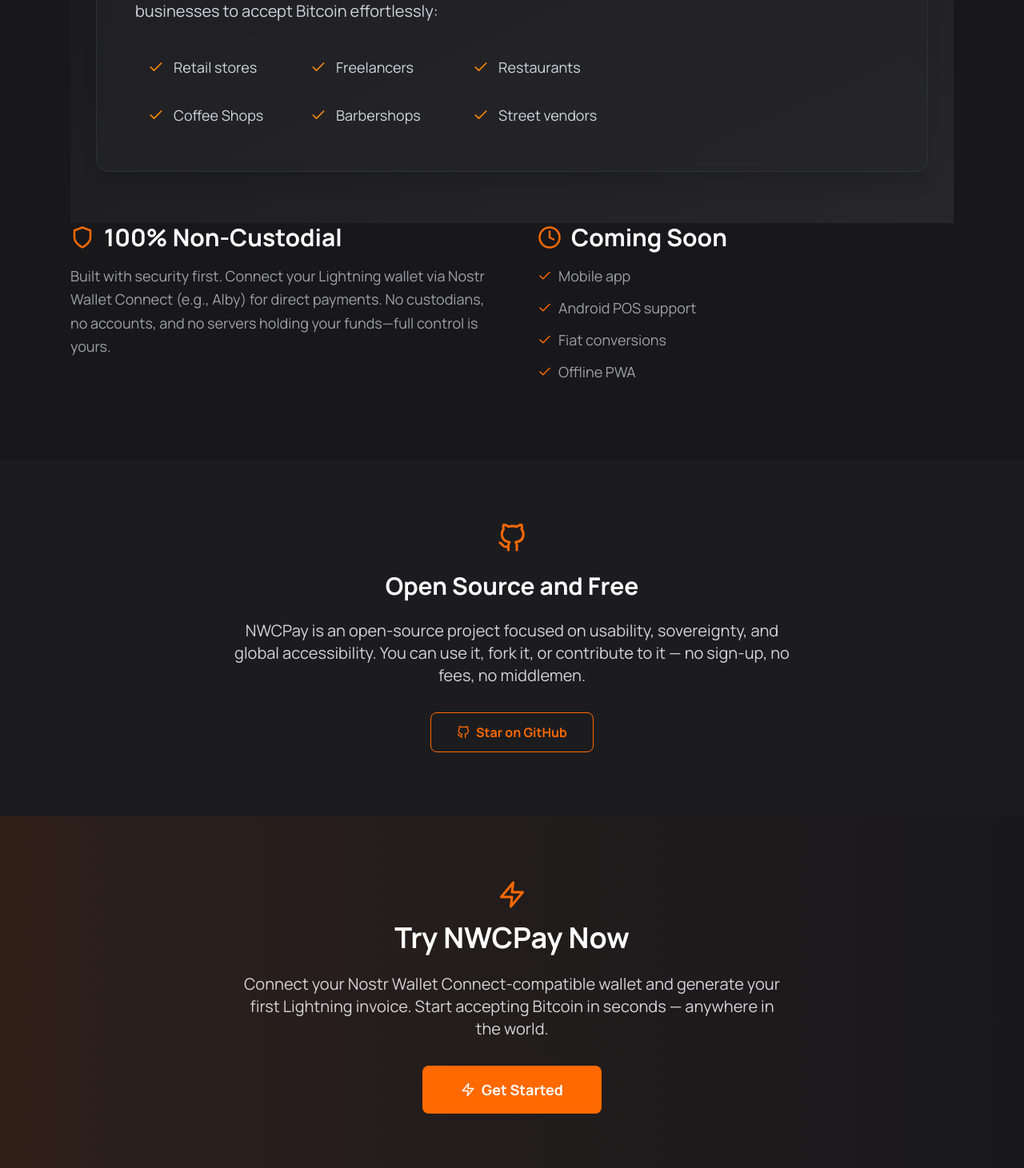
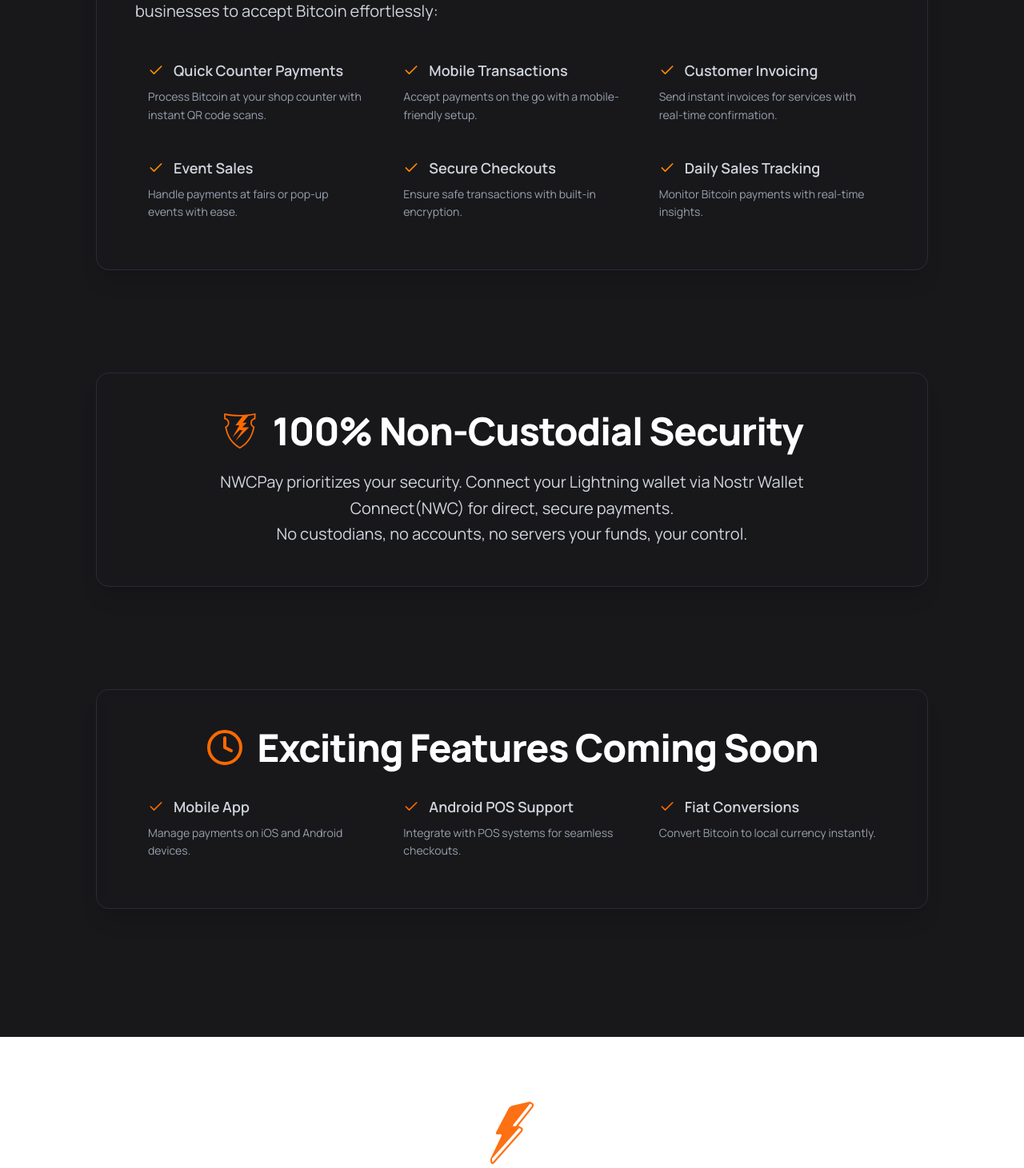
Before and after one commit to thomasdev5832/bitcoin-lightning-invoice, a React (Vite) app: page / in a window 1280 px wide. Shown: the part 2300-3761 px from the top of the page at 80% size. Built offline with nearby package versions, Linux system fonts and the light colour scheme; no server answers.

Commit message:
feat(frontend): improve landing page

```diff
--- a/src/pages/LandingPage.tsx
+++ b/src/pages/LandingPage.tsx
@@ -1,15 +1,17 @@
 import { useState, useEffect } from "react";
-import { FiZap, FiCopy, FiRefreshCw, FiLoader, FiCheck, FiClock, FiShield, FiGlobe, FiGithub, FiMenu, FiSmartphone } from "react-icons/fi";
+import { FiZap, FiCopy, FiRefreshCw, FiLoader, FiCheck, FiClock, FiGlobe, FiMenu, FiSmartphone } from "react-icons/fi";
 import { MdCurrencyBitcoin } from "react-icons/md";
 import { QRCodeSVG } from "qrcode.react";
 import { useNavigate } from "react-router-dom";
 import LogoLightningOrangeNoBg from "../assets/img/NWC-BIG-Orange-NOBG.svg";
 import LogoLightningWhite from "../assets/img/NWC-Logo-Lightning-White-No-bg.svg";
+import LogoLightningOrange from "../assets/img/NWC-Logo-Lightning-Orange-No-bg.svg"
 import NWCWallet from "../assets/img/NWCPay-wallet.png";
+import NWCLogoSquare from "../assets/img/nwc-logo-md-no-bg.svg";
 
 import { IoQrCodeOutline } from "react-icons/io5";
 import { PiPlugsConnectedBold } from "react-icons/pi";
-import { GiReceiveMoney } from "react-icons/gi";
+import { GiLightningShield, GiReceiveMoney } from "react-icons/gi";
 
 const LandingPage = () => {
     const navigate = useNavigate();
@@ -349,7 +351,7 @@
                             </div>
                             <button
                                 onClick={() => navigate("/connect")}
-                                className="cursor-pointer shadow-lg bg-orange-500 border-2 hover:shadow-lg hover:scale-105 border-orange-600 text-white font-black py-2 px-10 rounded-lg transition flex items-center justify-center w-fit"
+                                className="cursor-pointer shadow-lg bg-orange-500 border-2 hover:shadow-lg hover:scale-105 border-orange-600 text-white font-black py-2 px-10 rounded-lg transition flex items-center justify-center w-full sm:w-fit"
                             >
                                 <img src={LogoLightningWhite} className="h-5 mr-1" alt="Lightning Icon" /> Sign up in minutes
                             </button>
@@ -370,20 +372,20 @@
 
                     {/* Feature 2: Tailored for Merchants */}
                     <section
-                        className="relative bg-gradient-to-br from-zinc-900 to-zinc-800 py-12 sm:py-16 px-4 sm:px-6 lg:px-8"
+                        className="py-12 sm:py-16 px-4 sm:px-6 lg:px-8"
                         aria-labelledby="merchant-feature-title"
                     >
                         <div className="max-w-7xl mx-auto">
-                            <div className="flex flex-col items-center lg:items-start bg-zinc-800/50 backdrop-blur-sm p-6 sm:p-10 lg:p-12 rounded-2xl shadow-xl border border-gray-700/50 animate-fade-in">
+                            <div className="flex flex-col items-center lg:items-start bg-zinc-900 backdrop-blur-sm p-6 sm:p-10 lg:p-12 rounded-2xl shadow-xl border border-gray-700/50 animate-fade-in">
                                 {/* Header Section */}
-                                <div className="flex items-center gap-4 mb-6">
+                                <div className="flex flex-col sm:flex-row items-center gap-2 mb-6">
                                     <MdCurrencyBitcoin
-                                        className="text-orange-500 w-10 h-10 sm:w-12 sm:h-12 transform transition-transform duration-300 hover:scale-110"
+                                        className="text-orange-500 w-10 h-10 sm:w-12 sm:h-12 transform transition-transform duration-500 hover:scale-110"
                                         aria-hidden="true"
                                     />
                                     <h2
                                         id="merchant-feature-title"
-                                        className="text-3xl sm:text-3xl lg:text-4xl font-extrabold text-white tracking-tight"
+                                        className="text-xl sm:text-3xl lg:text-3xl font-extrabold text-white tracking-tight text-center sm:text-start"
                                     >
                                         Empowering Everyone to Accept Bitcoin Seamlessly
                                     </h2>
@@ -394,75 +396,136 @@
                                     Designed for seamless daily use, NWCPay empowers a wide range of professionals and small businesses to accept Bitcoin effortlessly:
                                 </p>
 
-                                {/* List of Merchant Types */}
+                                {/* List of Use Case Scenarios */}
                                 <ul className="grid grid-cols-1 sm:grid-cols-2 lg:grid-cols-3 gap-4 text-gray-300 text-base sm:text-lg">
                                     {[
-                                        'Retail stores',
-                                        'Freelancers',
-                                        'Restaurants',
-                                        'Coffee Shops',
-                                        'Barbershops',
-                                        'Street vendors',
-                                    ].map((item, index) => (
+                                        {
+                                            title: 'Quick Counter Payments',
+                                            description: 'Process Bitcoin at your shop counter with instant QR code scans.',
+                                        },
+                                        {
+                                            title: 'Mobile Transactions',
+                                            description: 'Accept payments on the go with a mobile-friendly setup.',
+                                        },
+                                        {
+                                            title: 'Customer Invoicing',
+                                            description: 'Send instant invoices for services with real-time confirmation.',
+                                        },
+                                        {
+                                            title: 'Event Sales',
+                                            description: 'Handle payments at fairs or pop-up events with ease.',
+                                        },
+                                        {
+                                            title: 'Secure Checkouts',
+                                            description: 'Ensure safe transactions with built-in encryption.',
+                                        },
+                                        {
+                                            title: 'Daily Sales Tracking',
+                                            description: 'Monitor Bitcoin payments with real-time insights.',
+                                        },
+                                    ].map((scenario, index) => (
                                         <li
-                                            key={item}
-                                            className="flex items-center gap-3 py-2 px-4 rounded-lg hover:bg-zinc-700/50 transition-colors duration-200 animate-slide-up"
+                                            key={scenario.title}
+                                            className="flex flex-col gap-2 py-3 px-4 rounded-lg hover:bg-zinc-800/40 transition-colors duration-200 animate-slide-up"
                                             style={{ animationDelay: `${index * 100}ms` }}
                                             role="listitem"
                                         >
-                                            <FiCheck className="text-orange-400 w-5 h-5 flex-shrink-0" aria-hidden="true" />
-                                            <span>{item}</span>
+                                            <div className="flex items-center gap-3">
+                                                <FiCheck className="text-orange-400 w-5 h-5 flex-shrink-0" aria-hidden="true" />
+                                                <span className="font-semibold">{scenario.title}</span>
+                                            </div>
+                                            <p className="text-gray-400 text-sm leading-relaxed sm:ml-0">{scenario.description}</p>
                                         </li>
                                     ))}
                                 </ul>
                             </div>
                         </div>
 
+
+                    </section>
+
+                    <section
+                        className="relative py-12 sm:py-16 px-4 sm:px-6 lg:px-8"
+                        aria-labelledby="security-title"
+                    >
+                        <div className="max-w-7xl mx-auto">
+                            <div className="flex flex-col items-center bg-zinc-900 backdrop-blur-sm p-6 sm:p-10 lg:p-12 rounded-2xl shadow-xl border border-gray-700/50 animate-fade-in">
+                                <div className="flex flex-col sm:flex-row items-center gap-4 mb-6">
+                                    <GiLightningShield
+                                        className="text-orange-500 w-10 h-10 sm:w-12 sm:h-12 transform transition-transform duration-300 hover:scale-110"
+                                        aria-hidden="true"
+                                    />
+                                    <h2
+                                        id="security-title"
+                                        className="text-xl sm:text-4xl lg:text-5xl font-extrabold text-white tracking-tight"
+                                    >
+                                        100% Non-Custodial Security
+                                    </h2>
+                                </div>
+                                <p className="text-gray-300 text-base sm:text-lg lg:text-xl leading-relaxed max-w-3xl text-center animate-slide-up">
+                                    NWCPay prioritizes your security. Connect your Lightning wallet via Nostr Wallet Connect(NWC) for direct, secure payments.
+                                    <br /> No custodians, no accounts, no servers your funds, your control.
+                                </p>
+                            </div>
+                        </div>
                         {/* Decorative Background Element */}
                         <div className="absolute inset-0 -z-10 overflow-hidden">
                             <div className="absolute top-0 right-0 w-1/2 h-1/2 bg-orange-500/10 rounded-full blur-3xl"></div>
                         </div>
                     </section>
 
-                    {/* Security Content */}
-                    <div className="flex flex-col md:flex-row gap-16">
-                        <div className="flex-1">
-                            <div className="flex items-center gap-3 mb-4">
-                                <FiShield className="text-orange-500 text-3xl" />
-                                <h2 className="text-3xl font-bold text-white">100% Non-Custodial</h2>
+                    <section
+                        className="relative py-12 sm:py-16 px-4 sm:px-6 lg:px-8"
+                        aria-labelledby="coming-soon-title"
+                    >
+                        <div className="max-w-7xl mx-auto">
+                            <div className="flex flex-col items-center bg-zinc-900/50 backdrop-blur-sm p-6 sm:p-10 lg:p-12 rounded-2xl shadow-xl border border-gray-700/50 animate-fade-in">
+                                <div className="flex flex-col sm:flex-row items-center gap-4 mb-6">
+                                    <FiClock
+                                        className="text-orange-500 w-10 h-10 sm:w-12 sm:h-12 transform transition-transform duration-300 hover:scale-110"
+                                        aria-hidden="true"
+                                    />
+                                    <h2
+                                        id="coming-soon-title"
+                                        className="text-xl sm:text-4xl lg:text-5xl font-extrabold text-white tracking-tight"
+                                    >
+                                        Exciting Features Coming Soon
+                                    </h2>
+                                </div>
+                                <ul className="grid grid-cols-1 sm:grid-cols-2 lg:grid-cols-3 gap-4 text-gray-300 text-base sm:text-lg">
+                                    {[
+                                        { title: 'Mobile App', description: 'Manage payments on iOS and Android devices.' },
+                                        { title: 'Android POS Support', description: 'Integrate with POS systems for seamless checkouts.' },
+                                        { title: 'Fiat Conversions', description: 'Convert Bitcoin to local currency instantly.' },
+                                    ].map((feature, index) => (
+                                        <li
+                                            key={feature.title}
+                                            className="flex flex-col gap-2 py-3 px-4 rounded-lg hover:bg-zinc-800/50 transition-colors duration-200 animate-slide-up"
+                                            style={{ animationDelay: `${index * 100}ms` }}
+                                            role="listitem"
+                                        >
+                                            <div className="flex items-center gap-3">
+                                                <FiCheck className="text-orange-500 w-5 h-5 flex-shrink-0" aria-hidden="true" />
+                                                <span className="font-semibold">{feature.title}</span>
+                                            </div>
+                                            <p className="text-gray-400 text-sm leading-relaxed">{feature.description}</p>
+                                        </li>
+                                    ))}
+                                </ul>
                             </div>
-                            <p className="text-zinc-400 text-lg leading-relaxed">
-                                Built with security first. Connect your Lightning wallet via Nostr Wallet Connect (e.g., Alby) for direct payments. No custodians, no accounts, and no servers holding your funds—full control is yours.
-                            </p>
                         </div>
-                        <div className="flex-1">
-                            <div className="flex items-center gap-3 mb-4">
-                                <FiClock className="text-orange-500 text-3xl" />
-                                <h2 className="text-3xl font-bold text-white">Coming Soon</h2>
-                            </div>
-                            <ul className="text-zinc-400 text-lg space-y-3">
-                                <li className="flex items-center gap-2">
-                                    <FiCheck className="text-orange-500" /> Mobile app
-                                </li>
-                                <li className="flex items-center gap-2">
-                                    <FiCheck className="text-orange-500" /> Android POS support
-                                </li>
-                                <li className="flex items-center gap-2">
-                                    <FiCheck className="text-orange-500" /> Fiat conversions
-                                </li>
-                                <li className="flex items-center gap-2">
-                                    <FiCheck className="text-orange-500" /> Offline PWA
-                                </li>
-                            </ul>
+                        {/* Decorative Background Element */}
+                        <div className="absolute inset-0 -z-10 overflow-hidden">
+                            <div className="absolute top-0 left-0 w-1/2 h-1/2 bg-orange-500/10 rounded-full blur-3xl"></div>
                         </div>
-                    </div>
+                    </section>
                 </div>
             </section>
 
 
 
             {/* Open Source Section */}
-            <section id="opensource" className="py-20 bg-zinc-800/30">
+            {/* <section id="opensource" className="py-20 bg-zinc-800/30">
                 <div className="container mx-auto px-6 text-center max-w-3xl">
                     <div className="flex justify-center mb-6">
                         <FiGithub className="text-orange-500 text-4xl" />
@@ -476,22 +539,24 @@
                         <FiGithub /> Star on GitHub
                     </button>
                 </div>
-            </section>
+            </section> */}
 
             {/* Final CTA */}
-            <section className="py-20 bg-gradient-to-r from-orange-500/10 to-zinc-900/80">
-                <div className="container mx-auto px-6 text-center">
-                    <FiZap className="text-orange-500 text-4xl mx-auto mb-4" />
-                    <h2 className="text-4xl font-bold mb-6">Try NWCPay Now</h2>
-                    <p className="text-xl text-zinc-300 mb-8 max-w-2xl mx-auto">
+            <section className="py-20 bg-white">
+                <div className="container mx-auto px-6 text-center flex flex-col items-center">
+                    <div className="flex items-center flex-col">
+                        <img src={LogoLightningOrange} className="h-20" alt="NWCPay Logo" />
+                        <h2 className="text-4xl font-black mb-6 text-orange-500">Try NWCPay Now</h2>
+                    </div>
+                    <p className="text-xl text-zinc-700 font-medium mb-8 max-w-2xl mx-auto">
                         Connect your Nostr Wallet Connect-compatible wallet and generate your first Lightning invoice.
-                        Start accepting Bitcoin in seconds — anywhere in the world.
+                        <br /> Start accepting Bitcoin in seconds, anywhere in the world.
                     </p>
                     <button
                         onClick={() => navigate("/connect")}
-                        className="bg-orange-500 hover:bg-orange-600 text-white font-bold py-4 px-12 rounded-lg text-lg transition flex items-center gap-2 mx-auto"
+                        className="cursor-pointer shadow-lg bg-orange-500 border-2 hover:shadow-lg hover:scale-105 border-orange-600 text-white font-black py-2 px-10 rounded-lg transition flex items-center justify-center w-fit"
                     >
-                        <FiZap /> Get Started
+                        <img src={LogoLightningWhite} className="h-5 mr-1" alt="Lightning Icon" />Get Started
                     </button>
                 </div>
             </section>
@@ -500,9 +565,8 @@
             <footer className="bg-zinc-800/50 py-12 border-t border-zinc-700">
                 <div className="container mx-auto px-6">
                     <div className="flex flex-col md:flex-row justify-between items-center">
-                        <div className="flex items-center gap-2 mb-4 md:mb-0">
-                            <FiZap className="text-orange-500 text-2xl" />
-                            <span className="font-bold text-xl">NWCPay</span>
+                        <div className="flex items-center gap-2 mb-4 md:mb-0 w-30">
+                            <img src={NWCLogoSquare} />
                         </div>
                         <div className="flex gap-6">
                             <a href="#" className="hover:text-orange-500 transition">Docs</a>
```
